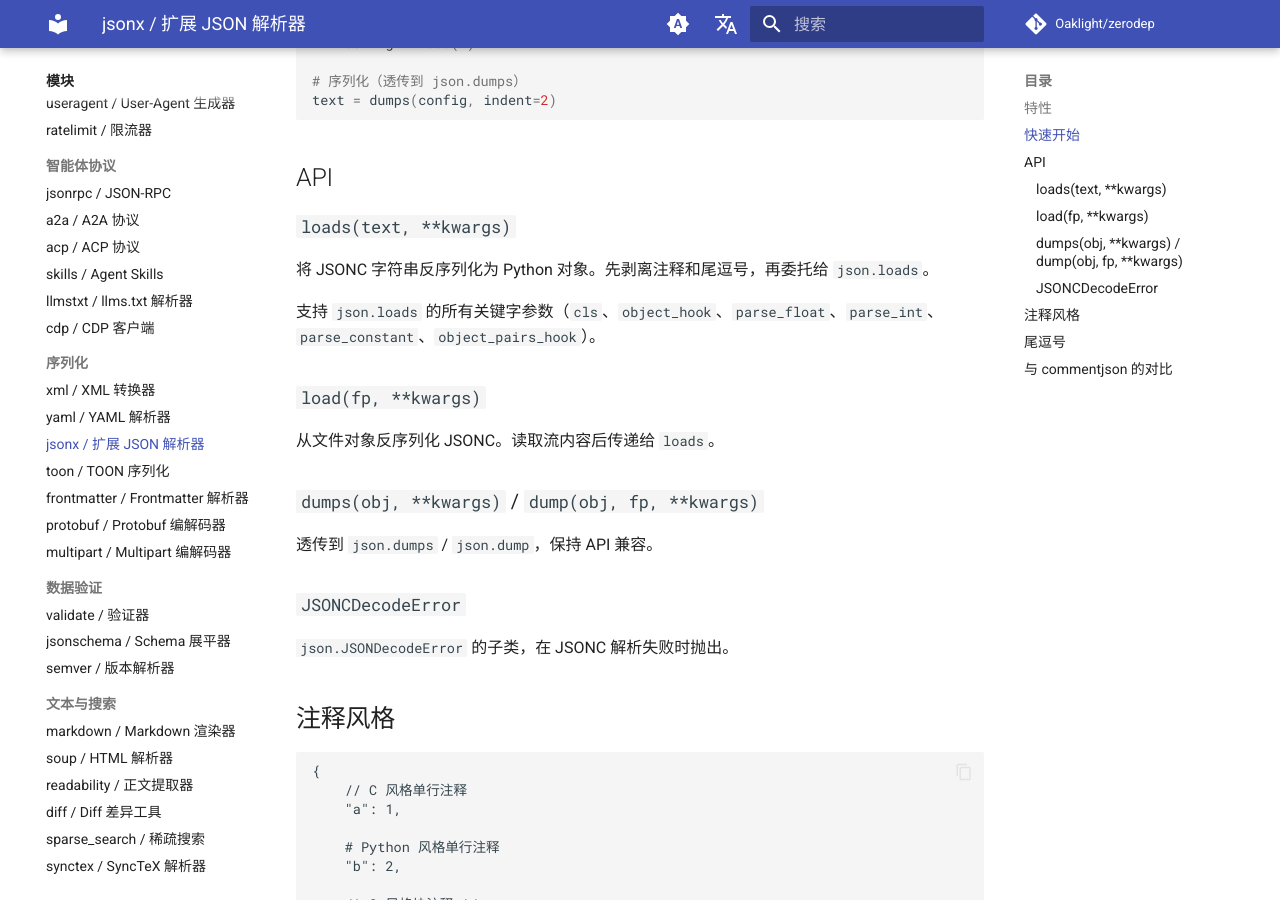
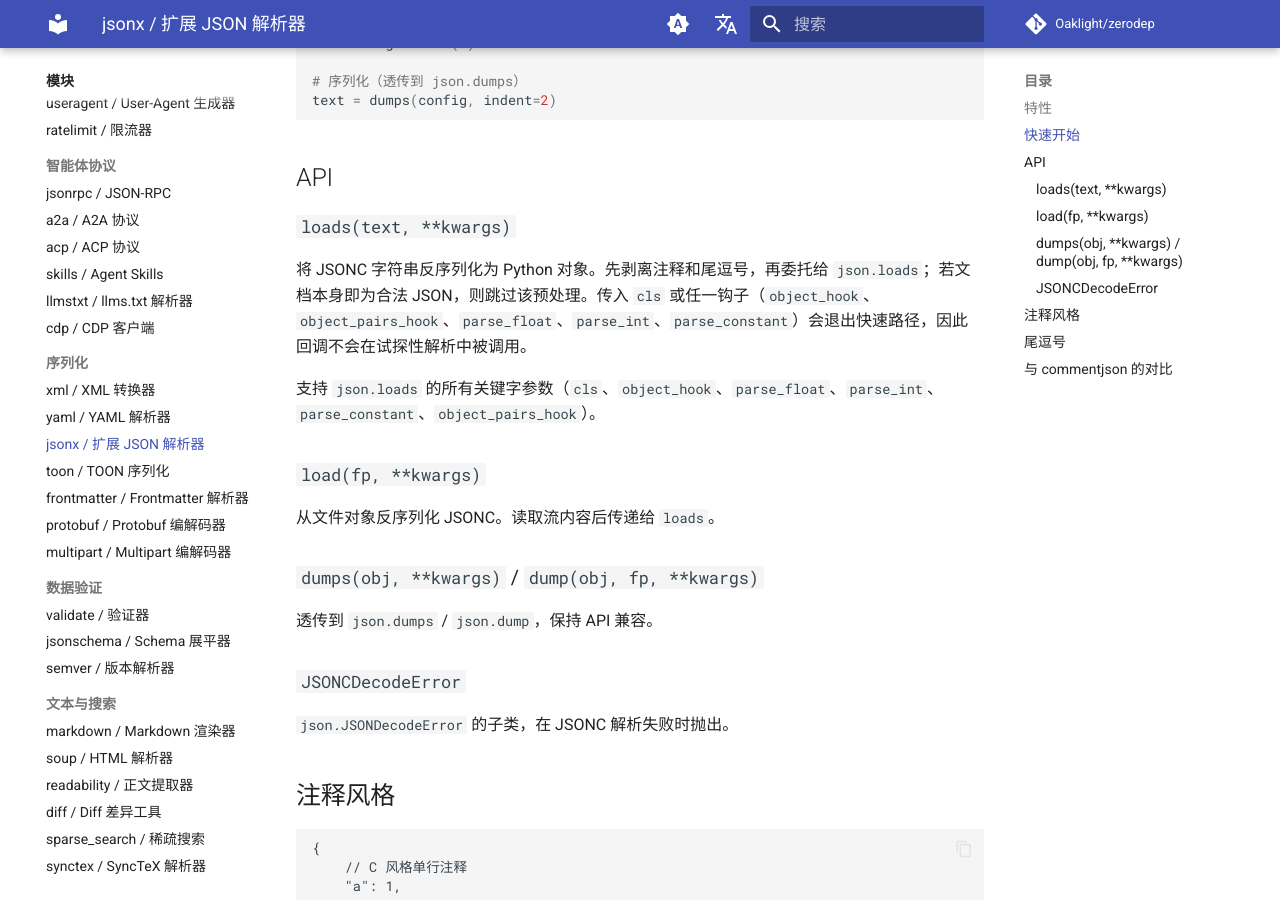
Before and after one commit to Oaklight/zerodep, an MkDocs documentation site: the page built from docs/modules/jsonx.md, in a window 1280 px wide and 900 px high, scrolled down 1030 px. Built offline with MkDocs 1.6.1 and Material for MkDocs 9.7.7, drawn with Linux system fonts in a browser that asks for light colours; comment, search, counter and statistics services are not loaded.

Commit message:
docs：jsonx 快速路径对钩子与自定义解码器退出
说明传入自定义解码器或任一钩子会退出纯 JSON 快速路径，回调不会在试探性解析中被调用。

```diff
--- a/docs/modules/jsonx.md
+++ b/docs/modules/jsonx.md
@@ -44,7 +44,7 @@
 
 ### `loads(text, **kwargs)`
 
-将 JSONC 字符串反序列化为 Python 对象。先剥离注释和尾逗号，再委托给 `json.loads`。
+将 JSONC 字符串反序列化为 Python 对象。先剥离注释和尾逗号，再委托给 `json.loads`；若文档本身即为合法 JSON，则跳过该预处理。传入 `cls` 或任一钩子（`object_hook`、`object_pairs_hook`、`parse_float`、`parse_int`、`parse_constant`）会退出快速路径，因此回调不会在试探性解析中被调用。
 
 支持 `json.loads` 的所有关键字参数（`cls`、`object_hook`、`parse_float`、`parse_int`、`parse_constant`、`object_pairs_hook`）。
 
```
Also changed, not shown: docs/changelog.md (+1 -1 lines).
